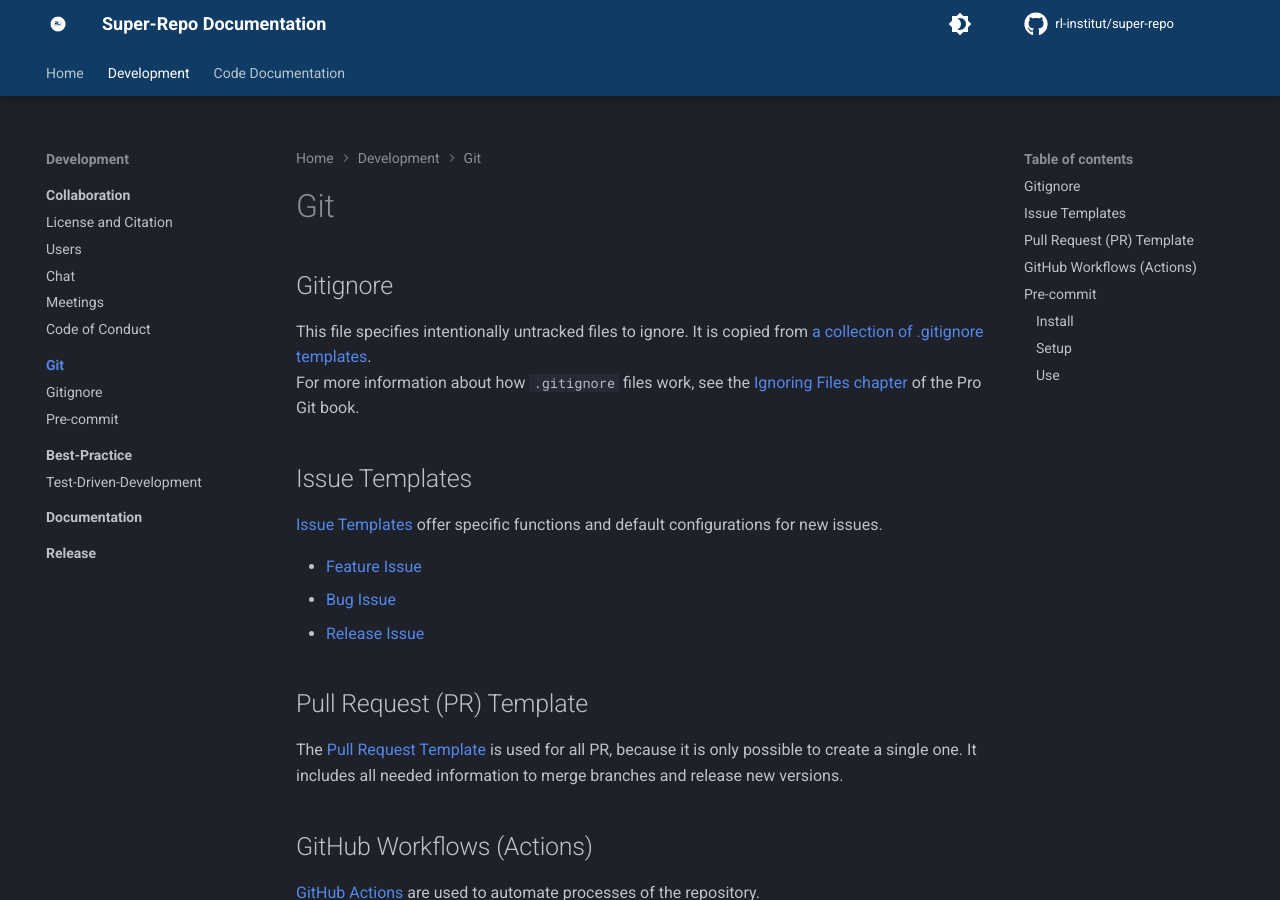
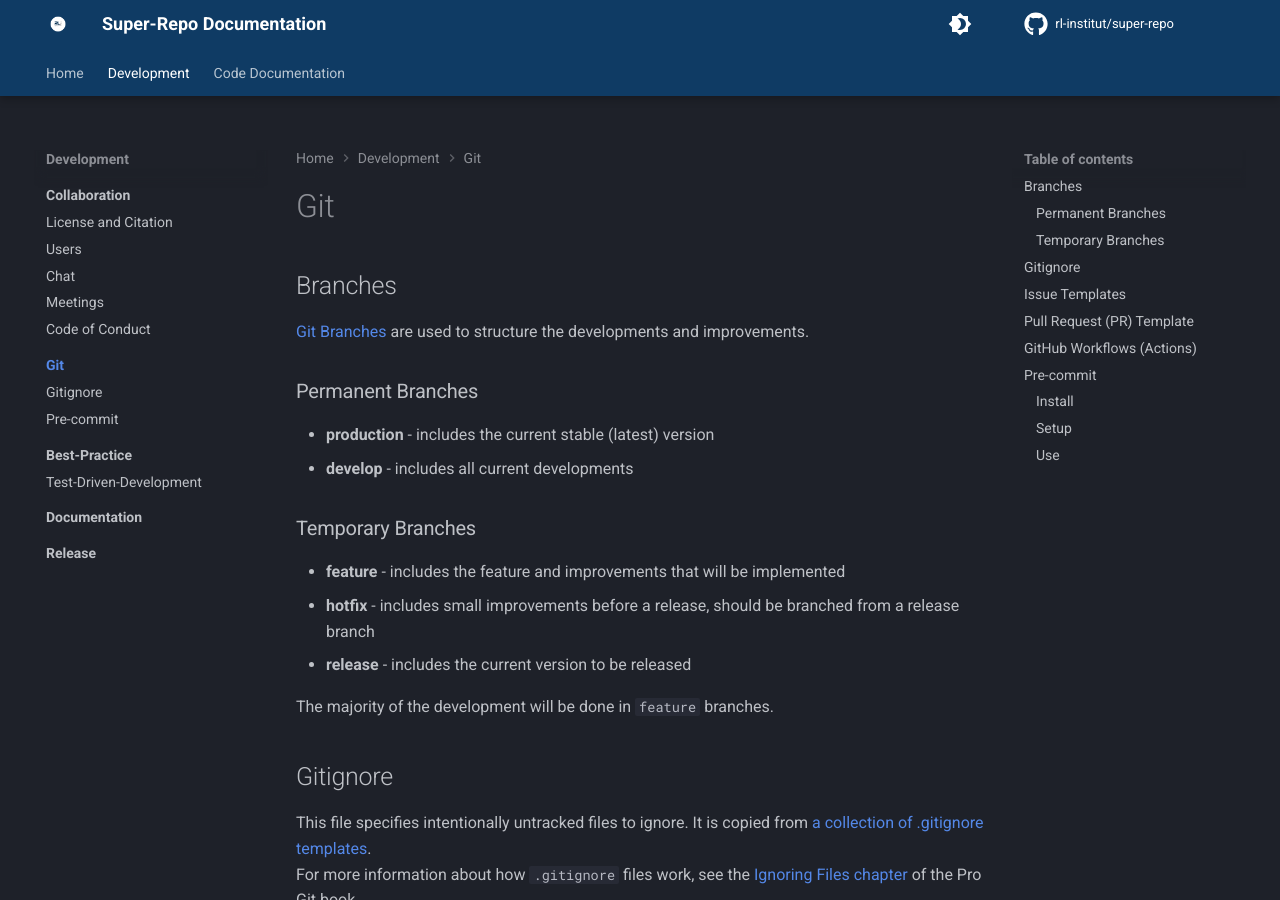
Before and after one commit to rl-institut/super-repo, an MkDocs documentation site: the page built from docs/development/git/index.md, in a window 1280 px wide and 900 px high. Built offline with MkDocs 1.6.1 and Material for MkDocs 9.7.7, drawn with Linux system fonts in a browser that asks for light colours; comment, search, counter and statistics services are not loaded; the version menu is left out.

Commit message:
Update docs git #1

```diff
--- a/docs/development/git/index.md
+++ b/docs/development/git/index.md
@@ -1,4 +1,22 @@
 # Git
+
+## Branches
+
+[Git Branches](https://docs.github.com/en/pull-requests/collaborating-with-pull-requests/proposing-changes-to-your-work-with-pull-requests/about-branches)
+are used to structure the developments and improvements.
+
+### Permanent Branches
+
+- **production** - includes the current stable (latest) version
+- **develop** - includes all current developments
+
+### Temporary Branches
+
+- **feature** - includes the feature and improvements that will be implemented
+- **hotfix** - includes small improvements before a release, should be branched from a release branch
+- **release** - includes the current version to be released
+
+The majority of the development will be done in `feature` branches.
 
 ## Gitignore
 
@@ -61,11 +79,13 @@ Commit without running the hooks.<br>
 💠 `git commit --no-verify file` to commit without hooks
 
 !!! Note
+
     There can be problems with file line endings on Windows, `CRLF` is used on Windows and `LF` is used on Linux.
 
 To run the hooks on all files in your repository use:<br>
 💻 `pre-commit run --all-files`
 
 !!! Warning
+
     If the hook is applied to markdown files that include special formatting,
     (e.g. `mkdocs.yml`), this can introduce incorrect changes.
```
